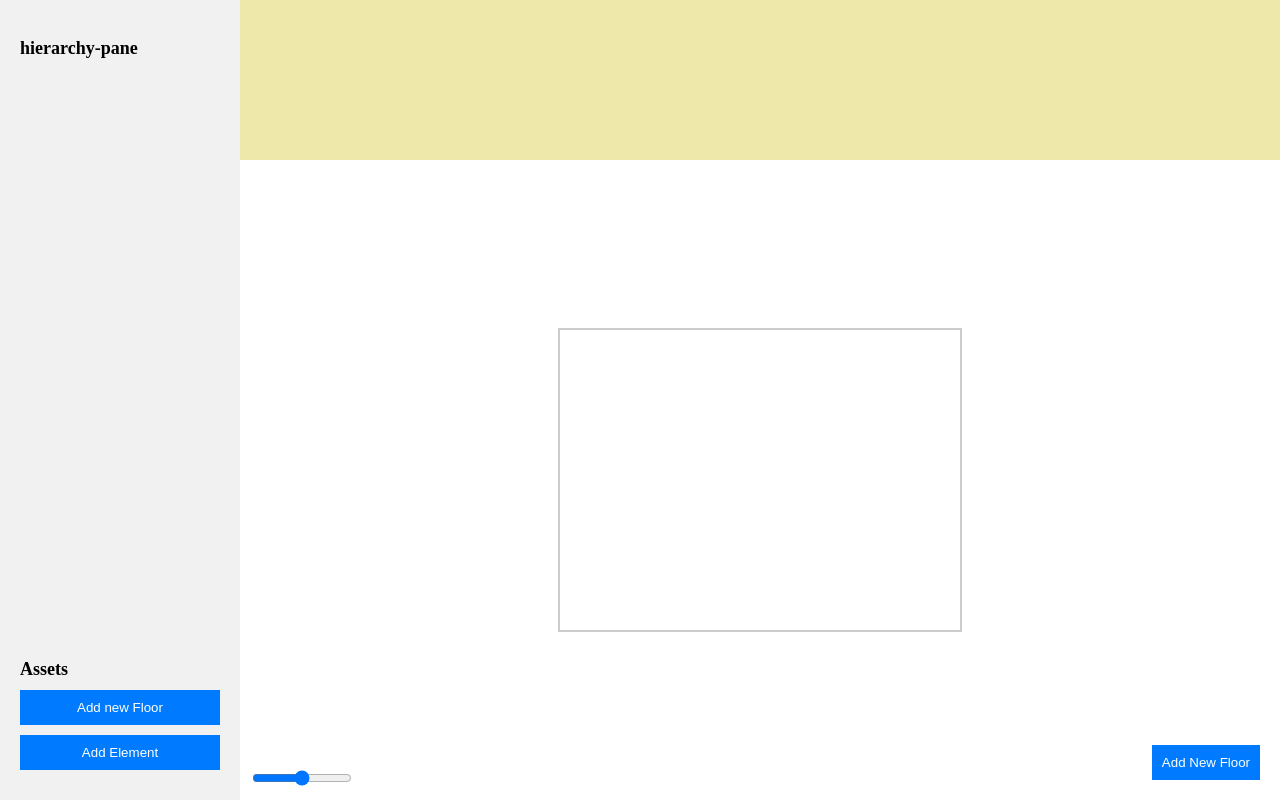
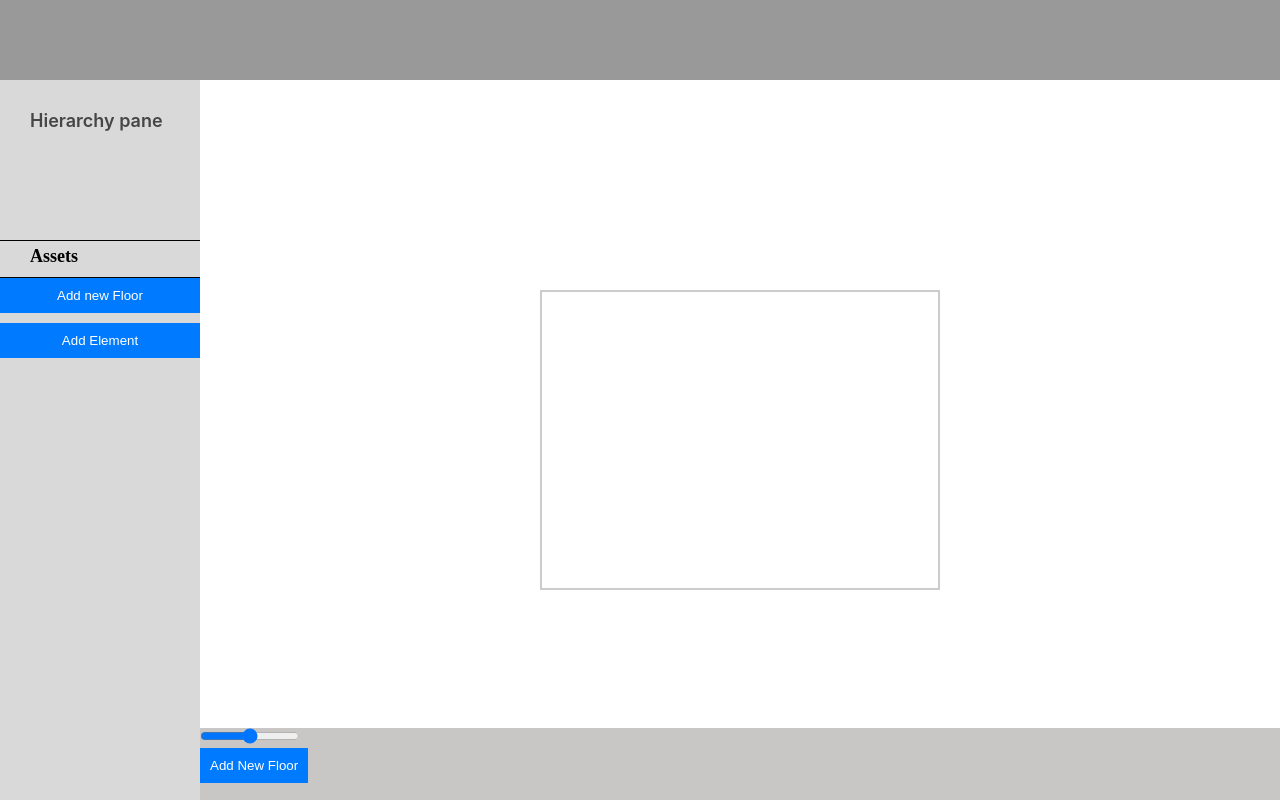
Before and after one commit to deybee97/canvas, a plain HTML site: page index.html in a window 1280 px wide. Drawn offline with Linux system fonts and the light colour scheme.

Commit message:
redesign ui

```diff
--- a/hierarchy.css
+++ b/hierarchy.css
@@ -1,29 +1,62 @@
 .hierarchy-pane {
     position: relative;
+    overflow:scroll;
+
   }
 
   .hierarchy-pane ul {
     list-style: none;
-    padding-left: 20px;
     position: relative;
+    padding-bottom: 10px;
+
+
   }
 
-  .hierarchy-pane ul:before {
+  .hierarchy-pane-floor {
+    padding-left: 20px;
+    padding-bottom: 10px;
+    font-size: 14px;
+  }
+
+  .floor-element {
+    padding-top: 10px;
+
+  }
+  #floor-list {
+    padding-top: 40px;
+  }
+
+  /* .hierarchy-pane ul:before {
     content: "";
     position: absolute;
     top: 0;
-    left: -15px;
+    left: 15px;
     width: 1px;
     height: 100%;
     background-color: #999;
     transform: translateY(-50%);
   }
-
+   */
   .hierarchy-pane li {
     position: relative;
   }
 
-  .hierarchy-pane li:before {
+  .hierarchy-header-container{
+    background: #D9D9D9;
+    /* height: 30px; */
+    padding: 30px 30px;
+    align-items: center;
+
+    width: 200px;
+    position: fixed;
+    z-index: 1;
+  }
+
+  .hierarchy-list-container{
+    padding: 50px 30px;
+  }
+
+  /* .hierarchy-pane li:before {
     content: "";
     position: absolute;
     top: 50%;
@@ -32,9 +65,9 @@
     height: 1px;
     background-color: #999;
     transform: translateY(-50%);
-  }
+  } */
 
-  .hierarchy-pane li:after {
+  /* .hierarchy-pane li:after {
     content: "";
     position: absolute;
     top: 0;
@@ -43,7 +76,7 @@
     height: 1px;
     background-color: #999;
     transform: translateY(-50%);
-  }
+  } */
 
   .hierarchy-pane li:last-child:after {
     display: none;
--- a/index.html
+++ b/index.html
@@ -6,19 +6,33 @@
 
   <link rel="stylesheet" type="text/css" href="styles.css"/>
   <link rel="stylesheet" type="text/css" href="hierarchy.css"/>
+  <link rel="stylesheet" type="text/css" href="styles.headers.css"/>
 </head>
 <body>
+  <div class="section">
+    <div class="header">
+
+    </div>
+    <div class="main">
       <div class="sidebar">
           <div class="hierarchy-pane">
-            <h3>hierarchy-pane</h3>
+            <div class="hierarchy-header-container">
+              <h3 class="hierarchy-header">Hierarchy pane</h3>
+            </div>
+            <div class="hierarchy-list-container">
               <ul id="floor-list"></ul>
             </div>
+          </div>
           <div class="asset-pane">
-            <h3>Assets</h3>
+            <div class="asset-header-container">
+              <h3 class="asset-header">Assets</h3>
+            </div>
+
             <button id="add-floor-button">Add new Floor</button>
               <button id="add-element-button">Add Element</button>
           </div>
       </div>
+
 
 
     <div class="main-container">
@@ -28,11 +42,22 @@
       <div class="canvas-container" id="canvas-container">
         <iframe class="canvas" id="canvas"></iframe>
       </div>
+
+      <div class="bottom-settings">
         <div class="zoom-slider">
           <input type="range" min="1" max="2" step="0.1" value="1.5" id="zoom-range">
+
+
+        </div>
+        <button  class="add-button" id="add-button">Add New Floor</button>
+      </div>
+
+
    </div>
   </div>
-  <button  class="add-button" id="add-button">Add New Floor</button>
+  </div>
+
+
 
   <script src="./scripts/side-pane-script.js"></script>
  <script src="./scripts/script.js"></script>
--- a/scripts/script.js
+++ b/scripts/script.js
@@ -98,7 +98,7 @@ function addElement() {
   const element = createCircle(iframeDoc)
 
   element.id = addedElements.length
-  // element.classList.add("iframe-element")
+
 
  console.log(element, selectedFloorId)
 
--- a/scripts/side-pane-script.js
+++ b/scripts/side-pane-script.js
@@ -29,6 +29,8 @@ function addFloor(existingFloor) {
 
   // Create a nested list for the elements under the floor
   const elementList = document.createElement("ul");
+  elementList.id = floorCount
+  floorItem.classList.add("hierarchy-pane-floor")
 
   // Append the nested list to the floor item
   floorItem.appendChild(elementList);
@@ -111,6 +113,7 @@ function addElementToPane(floor) {
   if (window.selectedFloor) {
     // Create a new element item
     const elementItem = document.createElement("li");
+    elementItem.classList.add("floor-element")
     elementItem.textContent = "New Element";
 
     // Append the element item to the selected floor's nested list
--- a/styles.css
+++ b/styles.css
@@ -1,10 +1,30 @@
+body {
+  margin: 0;
+  padding: 0;
+  display: flex;
+  flex-direction: row;
+  height: 100vh;
+  touch-action: none;
+  overflow: hidden;
+}
+
+*{
+  margin: 0;
+  padding: 0;
+  box-sizing: border-box;
+}
+
+
+
+
 .sidebar {
     width: 200px;
-    background-color: #f1f1f1;
-    padding: 20px;
+    background: #D9D9D9;
+
     display: flex;
     flex-direction: column;
     justify-content: space-between;
+    z-index: 1;
   }
 
   .hierarchy-pane{
@@ -12,8 +32,21 @@
   }
   .asset-pane{
     /* background-color: #007bff; */
+    height: 70vh;
   }
 
+  .asset-header-container{
+    padding: 5px 30px 0;
+    border-top: #000 0.5px solid;
+    border-bottom: #000 0.5px solid;
+
+}
+
+  .main {
+    display: flex;
+    flex-direction: row;
+    height: 90%;
+  }
   .sidebar h3 {
     font-size: 18px;
     margin-bottom: 10px;
@@ -38,49 +71,41 @@
     outline: none;
   }
 
-  body {
-    margin: 0;
-    padding: 0;
-    display: flex;
-    flex-direction: row;
-    height: 100vh;
-    touch-action: none;
-    overflow: hidden;
-  }
+
 
   .top-pane {
-    height: 20%;
-    background-color: palegoldenrod;
+    height: 10%;
+    /* background-color: palegoldenrod; */
     /* padding: 10px; */
     width: 100%; /* Adjust the width based on your canvas width */
   }
 
   .main-container {
     flex-grow: 1;
-    position: relative; /* Added to enable positioning of the slider */
+    position: relative; /*Added to enable positioning of the slider*/
     touch-action: none; /* Disable default touch gestures on the container */
+    width: calc(100vw - 200px);
+
   }
 
-  .sidebar {
-    width: 200px;
-    background-color: #f1f1f1;
-    padding: 20px;
-    z-index: 1;
-  }
+
 
   .canvas-container {
 
-    flex-grow: 1;
+    /* flex-grow: 1; */
     display: flex;
     align-items: center;
     justify-content: center;
-    /* width: 80%;*/
+    /* width: 100%; */
     height: 80%;
     /* background-color: #007bff; */
     /* position: relative; */
     overflow: hidden; /* Added to hide the overflow during zooming */
-    position: relative; /* Added to enable positioning of the slider */
+    /* position: relative; Added to enable positioning of the slider */
     touch-action: none; /* Disable default touch gestures on the container */
+
+
+
   }
 
   .canvas {
@@ -95,9 +120,9 @@
   }
 
   .zoom-slider {
-    position: absolute;
+    /* position: absolute;
     bottom: 10px;
-    left: 10px;
+    left: 10px; */
     width: 100px;
   }
 
@@ -106,9 +131,9 @@
   }
 
   .add-button {
-    position: fixed;
+    /* position: fixed;
     bottom: 20px;
-    right: 20px;
+    right: 20px; */
     padding: 10px;
     background-color: #007bff;
     color: #fff;
@@ -121,3 +146,14 @@
     height: 50px;
     background-color: red;
   } */
+
+
+  .bottom-settings {
+    background-color: #C9C6C6;
+    height: 10%;
+  }
+
+  .header{
+    height: 10%;
+    background: rgba(131, 130, 130, 0.81);
+  }
--- /dev/null
+++ b/styles.headers.css
@@ -0,0 +1,32 @@
+
+
+.hierarchy-header {
+    color: #464646;
+    font-family: Inter;
+    font-size: 24px;
+    font-style: normal;
+    font-weight: 600;
+    line-height: normal;
+
+    /* position: fixed; */
+    /* z-index: 1; */
+
+}
+
+#floor-list {
+    color: #525252;
+    font-family: Inter;
+    font-size: 14px;
+    font-style: normal;
+    font-weight: 400;
+    line-height: normal;
+}
+
+.asser-header {
+    color: #000;
+    font-family: Inter;
+    font-size: 15px;
+    font-style: normal;
+    font-weight: 100;
+    line-height: normal;
+}
```
Also changed, not shown: BLACKBOX_README.md (added, +32 -0 lines), assets/caret-down-solid.svg (added), assets/caret-right-solid.svg (added). Lines whose indentation alone changed are shown as unchanged.
